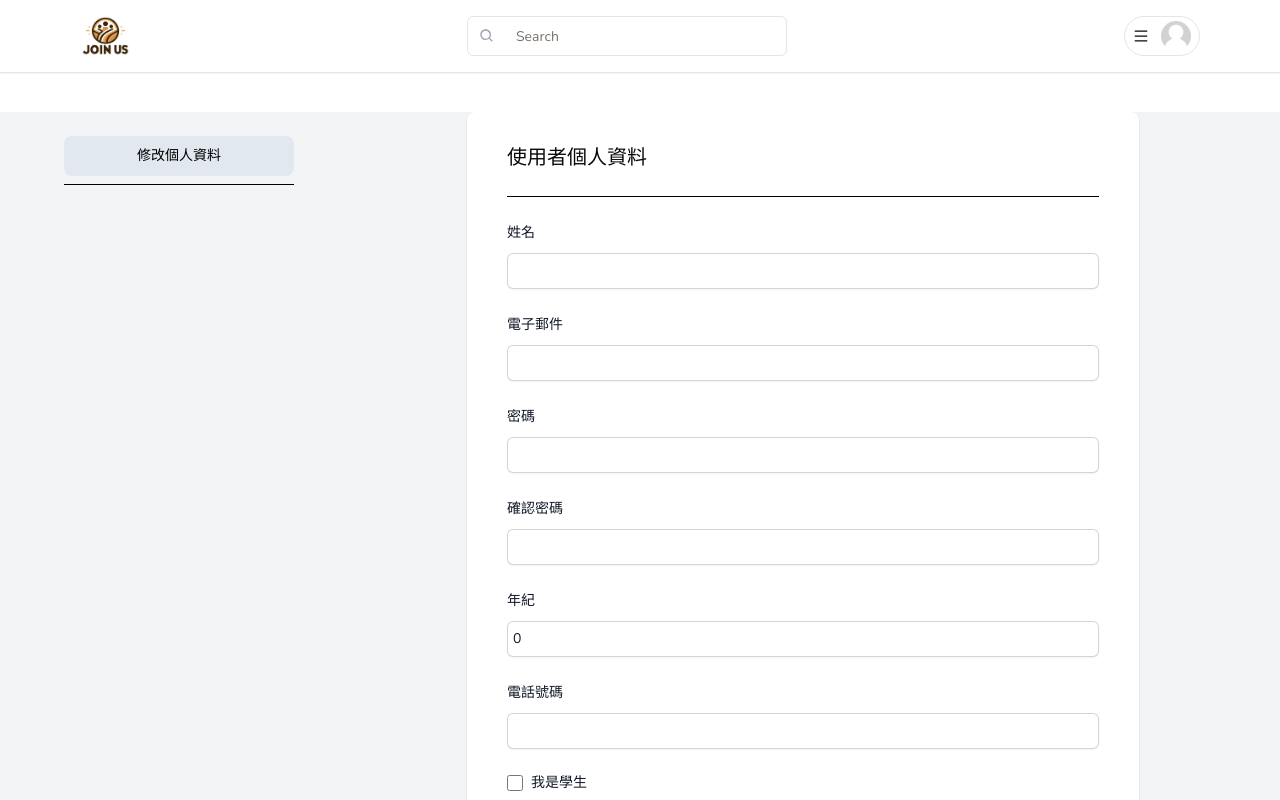
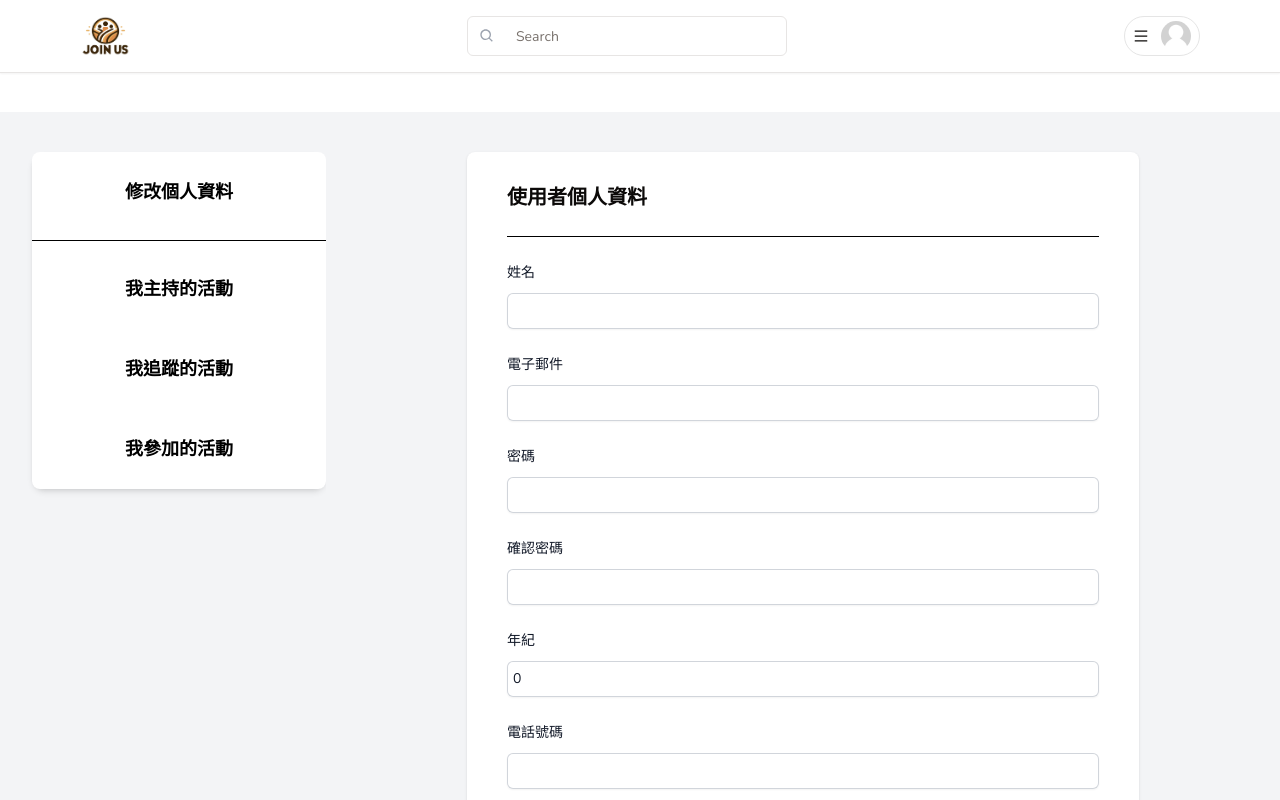
Before and after one commit to RulerChen/NTUIM-DB, a Next.js app in the folder frontend/: page /user/profile in a window 1280 px wide. Shown: the top 800 px of the page. Built offline with nearby package versions, Linux system fonts and the light colour scheme.

Commit message:
chore: unify css style in user profile

```diff
--- a/frontend/src/app/user/layout.tsx
+++ b/frontend/src/app/user/layout.tsx
@@ -6,11 +6,11 @@ type Props = {
 
 async function UserLayout({ children }: Props) {
   return (
-    <main className="flex-rows top-0 flex h-screen w-full overflow-hidden">
+    <main className="flex-row justify-center top-0 flex w-full overflow-hidden">
       <nav className="w-1/3 pb-10 bg-gray-100 pl-8">
         <UserSideBar />
       </nav>
-      <div className="w-full overflow-y-scroll">{children}</div>
+      <div className="w-full">{children}</div>
     </main>
   );
 }
--- a/frontend/src/components/UserProfileForm.tsx
+++ b/frontend/src/components/UserProfileForm.tsx
@@ -69,9 +69,9 @@ const UserProfileForm = () => {
   };
 
   return (
-    <div className="sm:mx-auto sm:w-full sm:max-w-md lg:max-w-xl xl:max-w-2xl">
+    <div className="sm:mx-auto sm:w-full sm:max-w-md sm:py-10 lg:max-w-xl xl:max-w-2xl">
       <div className="bg-white px-4 py-8 shadow sm:rounded-lg sm:px-10 space-y-6">
-        <div className="text-xl">使用者個人資料</div>
+        <div className="text-xl font-semibold">使用者個人資料</div>
         <Separator orientation="horizontal" className="bg-black" />
         <form className="space-y-6" onSubmit={handleSubmit(onSubmit)}>
           <Input
--- a/frontend/src/components/UserSideBar.tsx
+++ b/frontend/src/components/UserSideBar.tsx
@@ -4,11 +4,30 @@ import { Separator } from '@/components/ui/separator';
 
 const UserSideBar = () => {
   return (
-    <div className="flex flex-col justify-center px-8 py-6">
-      <Button className="bg-slate-200 text-black rounded-lg hover:text-white">
-        <Link href="/user/profile">修改個人資料</Link>
-      </Button>
-      <Separator orientation="horizontal" className="my-2 bg-black" />
+    <div className="rounded-xl shadow-md bg-white my-10">
+      <div className="flex flex-col">
+        <Button className="bg-white text-black rounded-lg h-[10vh] hover:bg-neutral-100 transition font-semibold">
+          <Link href="/user/profile" className="text-lg">
+            修改個人資料
+          </Link>
+        </Button>
+        <Separator orientation="horizontal" className="my-2 bg-black" />
+        <Button className="bg-white text-black rounded-lg h-[10vh] hover:bg-neutral-100 transition font-semibold">
+          <Link href="/user/unroute" className="text-lg">
+            我主持的活動
+          </Link>
+        </Button>
+        <Button className="bg-white text-black rounded-lg h-[10vh] hover:bg-neutral-100 transition font-semibold">
+          <Link href="/user/unroute" className="text-lg">
+            我追蹤的活動
+          </Link>
+        </Button>
+        <Button className="bg-white text-black rounded-lg h-[10vh] hover:bg-neutral-100 transition font-semibold">
+          <Link href="/user/unroute" className="text-lg">
+            我參加的活動
+          </Link>
+        </Button>
+      </div>
     </div>
   );
 };
--- a/frontend/src/components/navbar/UserMenu.tsx
+++ b/frontend/src/components/navbar/UserMenu.tsx
@@ -16,6 +16,11 @@ const UserMenu = ({ currentUser = true }: UserMenuProps) => {
   const router = useRouter();
 
   const [isOpen, setIsOpen] = useState(false);
+
+  const handleClick = (path: string) => {
+    router.push(path);
+    setIsOpen(!isOpen);
+  };
 
   return (
     <div className="relative">
@@ -36,14 +41,11 @@ const UserMenu = ({ currentUser = true }: UserMenuProps) => {
             {currentUser ? (
               <>
                 {/* TODO: add route */}
-                <MenuItem
-                  label="修改個人資料"
-                  onClick={() => router.push('/user?category=修改個人資料')}
-                />
-                <MenuItem label="進入會員中心" onClick={() => router.push('/user')} />
-                <MenuItem label="我主持的活動" onClick={() => router.push('/unchange_route')} />
-                <MenuItem label="我追蹤的活動" onClick={() => router.push('/unchange_route')} />
-                <MenuItem label="我參加的活動" onClick={() => router.push('/unchange_route')} />
+                <MenuItem label="修改個人資料" onClick={() => handleClick('/user/profile')} />
+                <MenuItem label="進入會員中心" onClick={() => handleClick('/user')} />
+                <MenuItem label="我主持的活動" onClick={() => handleClick('/unchange_route')} />
+                <MenuItem label="我追蹤的活動" onClick={() => handleClick('/unchange_route')} />
+                <MenuItem label="我參加的活動" onClick={() => handleClick('/unchange_route')} />
                 <hr />
                 <MenuItem label="登出" onClick={() => {}} />
               </>
```
